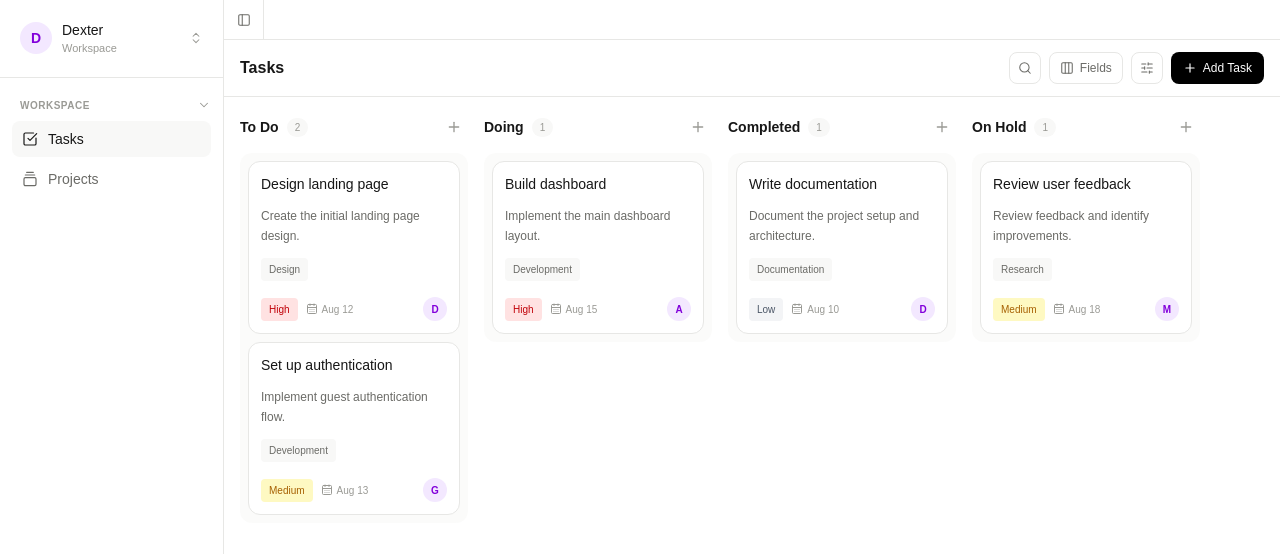
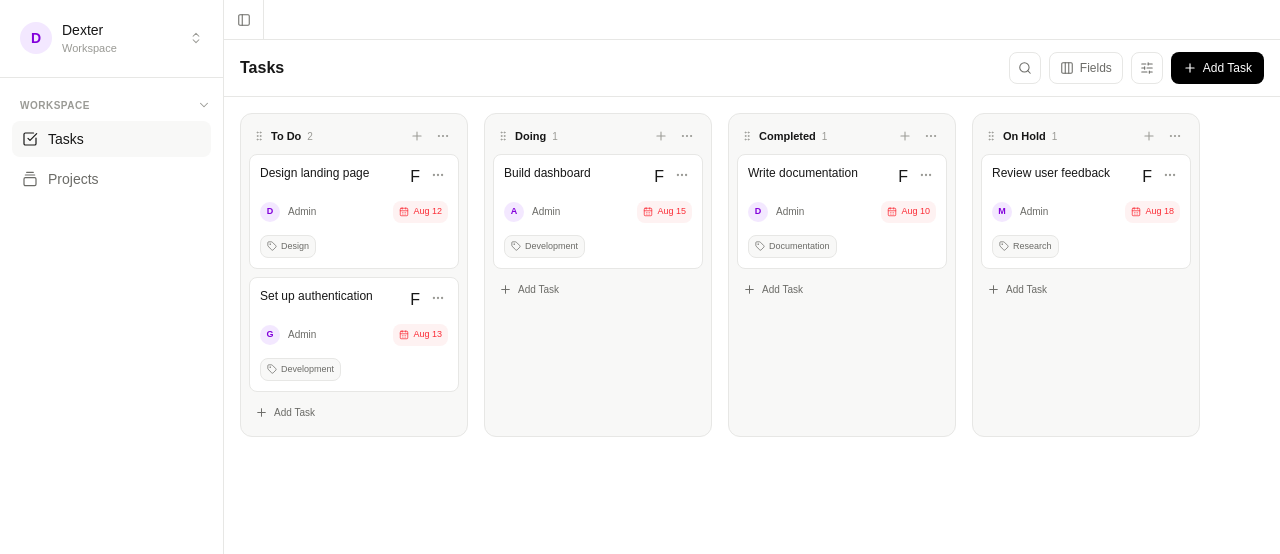
Before and after one commit to Gopika34/Task-Management, a Next.js app in the folder frontend/: page /tasks in a window 1280 px wide. Shown: the top 554 px of the page. Built offline with nearby package versions, Linux system fonts and the light colour scheme.

Commit message:
refine task column and card layout

```diff
--- a/frontend/components/tasks/TaskCard.tsx
+++ b/frontend/components/tasks/TaskCard.tsx
@@ -1,4 +1,9 @@
-import { CalendarDays, MoreHorizontal } from "lucide-react";
+import {
+    CalendarDays,
+    MoreHorizontal,
+    Tag,
+} from "lucide-react";
+
 import type { Task } from "./task-data";
 
 type TaskCardProps = {
@@ -6,35 +11,48 @@ type TaskCardProps = {
 };
 
 const priorityStyles = {
-    low: "bg-gray-100 text-gray-600",
-    medium: "bg-yellow-100 text-yellow-700",
-    high: "bg-red-100 text-red-700",
+    low: "text-gray-500",
+    medium: "text-orange-500",
+    high: "text-red-500",
 };
 
 export default function TaskCard({ task }: TaskCardProps) {
     return (
-        <article className="group rounded-lg border border-border bg-surface p-3 transition-shadow hover:shadow-sm">
-            {/* Top row */}
-            <div className="flex items-start justify-between gap-3">
-                <h3 className="text-sm font-medium leading-5 text-text-primary">
+        <article className="group rounded-md border border-border bg-surface px-2.5 py-2.5 transition-shadow hover:shadow-sm">
+            {/* Task title */}
+            <div className="flex items-start justify-between gap-2">
+                <h3 className="min-w-0 flex-1 text-[12px] font-medium leading-4 text-text-primary">
                     {task.title}
-                </h3>
-
+                </h3>F
                 <button
                     type="button"
-                    className="rounded p-1 text-text-muted opacity-0 transition-opacity hover:bg-surface-muted group-hover:opacity-100"
+                    className="flex h-5 w-5 shrink-0 items-center justify-center rounded text-text-muted  hover:bg-surface-muted group-hover:opacity-100"
                     aria-label={`More options for ${task.title}`}
                 >
-                    <MoreHorizontal size={16} />
+                    <MoreHorizontal size={14} />
                 </button>
             </div>
 
-            {/* Description */}
-            {task.description && (
-                <p className="mt-2 line-clamp-2 text-xs leading-5 text-text-secondary">
-                    {task.description}
-                </p>
-            )}
+            {/* Assignee + Due date */}
+            <div className="mt-3 flex items-center justify-between">
+                <div className="flex items-center gap-2">
+                    {/* Avatar */}
+                    <div className="flex h-5 w-5 shrink-0 items-center justify-center rounded-full bg-purple-100 text-[9px] font-semibold text-purple-700">
+                        {task.assignee}
+                    </div>
+
+                    <span className="text-[10px] text-text-secondary">
+                        Admin
+                    </span>
+                </div>
+
+                {task.dueDate && (
+                    <span className="flex items-center gap-1 rounded-md bg-red-50 px-1.5 py-1 text-[9px] font-medium text-red-500">
+                        <CalendarDays size={10} strokeWidth={1.8} />
+                        {task.dueDate}
+                    </span>
+                )}
+            </div>
 
             {/* Labels */}
             {task.labels.length > 0 && (
@@ -42,37 +60,23 @@ export default function TaskCard({ task }: TaskCardProps) {
                     {task.labels.map((label) => (
                         <span
                             key={label}
-                            className="rounded bg-surface-muted px-2 py-1 text-[10px] font-medium text-text-secondary"
+                            className="flex items-center gap-1 rounded-md border border-border bg-surface-muted px-1.5 py-1 text-[9px] text-text-secondary"
                         >
+                            <Tag size={10} strokeWidth={1.8}/>
                             {label}
                         </span>
                     ))}
                 </div>
             )}
 
-            {/* Bottom row */}
-            <div className="mt-4 flex items-center justify-between">
-                <div className="flex items-center gap-2">
-                    <span
-                        className={`rounded px-2 py-1 text-[10px] font-medium capitalize ${priorityStyles[task.priority]
-                            }`}
-                    >
-                        {task.priority}
-                    </span>
-
-                    {task.dueDate && (
-                        <span className="flex items-center gap-1 text-[10px] text-text-muted">
-                            <CalendarDays size={12} />
-                            {task.dueDate}
-                        </span>
-                    )}
-                </div>
-
-                {/* Assignee */}
-                <div className="flex h-6 w-6 items-center justify-center rounded-full bg-purple-100 text-[10px] font-semibold text-purple-700">
-                    {task.assignee}
-                </div>
-            </div>
+            {/* Priority */}
+            {/* <div
+                className={`mt-2 text-[9px] font-medium capitalize ${
+                    priorityStyles[task.priority]
+                }`}
+            >
+                {task.priority} priority
+            </div> */}
         </article>
     );
 }
--- a/frontend/components/tasks/TaskColumn.tsx
+++ b/frontend/components/tasks/TaskColumn.tsx
@@ -1,4 +1,9 @@
-import { Plus } from "lucide-react";
+import {
+    GripVertical,
+    MoreHorizontal,
+    Plus,
+} from "lucide-react";
+
 import type { Task, TaskStatus } from "./task-data";
 import TaskCard from "./TaskCard";
 
@@ -14,40 +19,72 @@ export default function TaskColumn({
     tasks,
 }: TaskColumnProps) {
     return (
-        <section className="flex w-[228px] shrink-0 flex-col">
-            {/* Column header */}
-            <div className="mb-3 flex items-center justify-between">
-                <div className="flex items-center gap-2">
-                    <h2 className="text-sm font-semibold text-text-primary">
+        <section className="w-[228px] shrink-0 rounded-lg border border-border bg-surface-muted p-2">
+            {/* Column Header */}
+            <div className="flex h-7 items-center justify-between px-1">
+                <div className="flex min-w-0 items-center gap-1.5">
+                    <GripVertical
+                        size={12}
+                        strokeWidth={1.8}
+                        className="shrink-0 text-text-muted"
+                    />
+
+                    <h2 className="truncate text-[11px] font-semibold text-text-primary">
                         {title}
                     </h2>
 
-                    <span className="rounded-full bg-surface-muted px-2 py-0.5 text-[10px] font-medium text-text-muted">
+                    <span className="text-[10px] font-medium text-text-muted">
                         {tasks.length}
                     </span>
                 </div>
 
-                <button
-                    type="button"
-                    className="rounded p-1.5 text-text-muted hover:bg-surface-muted hover:text-text-primary"
-                    aria-label={`Add task to ${title}`}
-                >
-                    <Plus size={16} />
-                </button>
+                <div className="flex items-center gap-0.5">
+                    <button
+                        type="button"
+                        className="flex h-6 w-6 items-center justify-center rounded text-text-muted hover:bg-surface hover:text-text-primary"
+                        aria-label={`Add task to ${title}`}
+                    >
+                        <Plus size={14} strokeWidth={1.8} />
+                    </button>
+
+                    <button
+                        type="button"
+                        className="flex h-6 w-6 items-center justify-center rounded text-text-muted hover:bg-surface hover:text-text-primary"
+                        aria-label={`More options for ${title}`}
+                    >
+                        <MoreHorizontal size={14} strokeWidth={1.8} />
+                    </button>
+                </div>
             </div>
 
-            {/* Tasks */}
-            <div className="flex min-h-[120px] flex-col gap-2 rounded-lg bg-surface-muted/60 p-2">
+            {/* Task Cards */}
+            <div className="mt-1 flex flex-col gap-2">
                 {tasks.length > 0 ? (
                     tasks.map((task) => (
-                        <TaskCard key={task.id} task={task} />
+                        <TaskCard
+                            key={task.id}
+                            task={task}
+                        />
                     ))
                 ) : (
-                    <div className="flex flex-1 items-center justify-center py-8 text-xs text-text-muted">
+                    <div className="flex min-h-[80px] items-center justify-center rounded-md border border-dashed border-border bg-surface text-[10px] text-text-muted">
                         No tasks
                     </div>
                 )}
             </div>
+
+            {/* Add Task */}
+            <button
+                type="button"
+                className="mt-1 flex h-8 w-full items-center gap-1.5 rounded-md px-1.5 text-[10px] text-text-secondary hover:bg-surface hover:text-text-primary"
+            >
+                <Plus
+                    size={13}
+                    strokeWidth={1.8}
+                />
+
+                <span>Add Task</span>
+            </button>
         </section>
     );
 }
```
